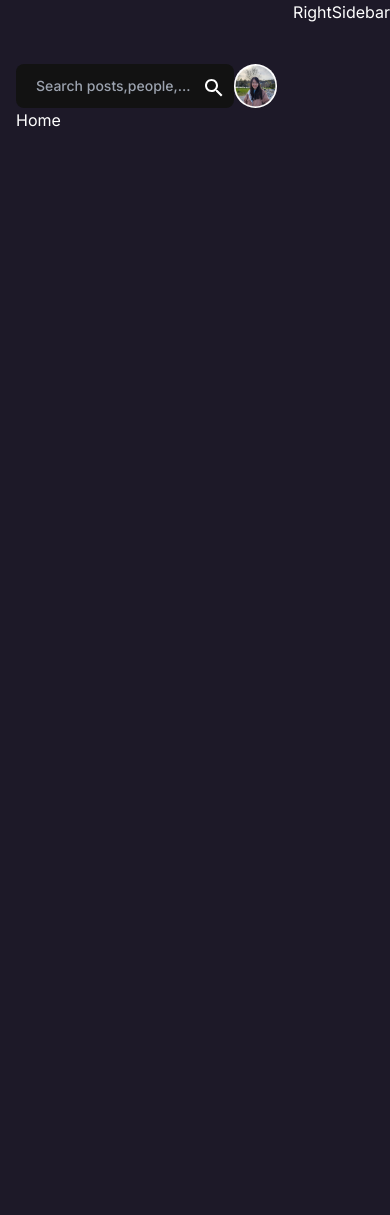
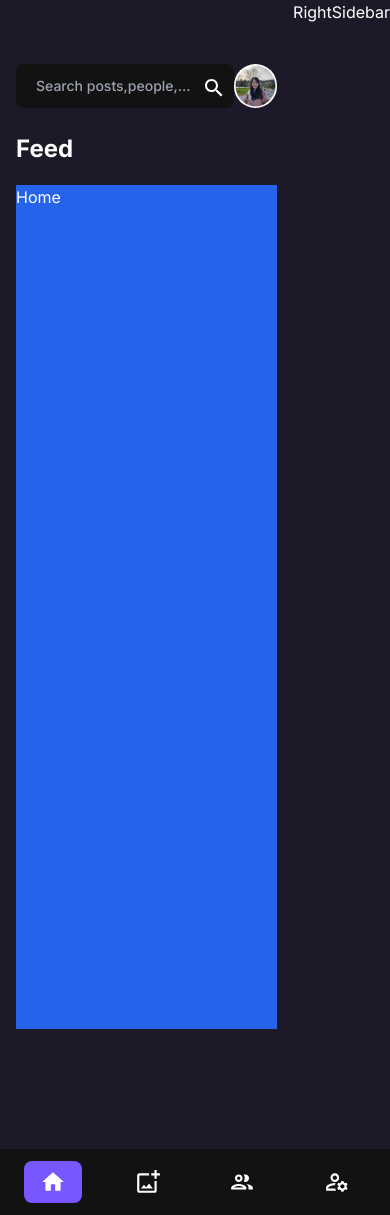
Before and after one commit to pula-ashok/vibezone-clerk, a Next.js app: page / in a window 390 px wide. Before the commit the page ends 844 px from the top, so only its background shows below. Built offline with nearby package versions, Linux system fonts and the light colour scheme; no server answers.

Commit message:
bottombar completed

```diff
--- a/src/app/(root)/layout.jsx
+++ b/src/app/(root)/layout.jsx
@@ -4,7 +4,7 @@ import { ClerkProvider } from "@clerk/nextjs";
 import LeftSidebar from "@components/layout/LeftSidebar";
 import MainContainer from "@components/layout/MainContainer";
 import RightSidebar from "@components/layout/RightSidebar";
-import Topbar from "@components/layout/Topbar";
+import Bottombar from "@components/layout/Bottombar";
 
 const inter=Inter({subsets:["latin"]})
 export const metadata = {
@@ -24,6 +24,7 @@ export default function RootLayout({ children }) {
           </MainContainer>
           <RightSidebar/>
         </main>
+        <Bottombar/>
       </body>
     </html>
     </ClerkProvider>
--- a/src/components/layout/Bottombar.jsx
+++ b/src/components/layout/Bottombar.jsx
@@ -1,9 +1,23 @@
+'use client'
+import { sidebarLinks } from '@constants'
+import Link from 'next/link'
+import { usePathname } from 'next/navigation'
 import React from 'react'
 
-const Bottombar = () => {
+const Menu = () => {
+  const pathname=usePathname()
   return (
-    <div>Bottombar</div>
+    <div className='flex bottom-0 z-20 w-full bg-dark-1 px-6 py-3 items-center justify-between md:hidden'>
+      {
+        sidebarLinks.map(link=>{
+          const isActive=pathname===link.route
+          return(
+            <Link href={link.route} className={`flex gap-2 items-center  py-2 px-4 rounded-lg ${isActive && 'bg-purple-1'}`}>{link.icon} <p className='text-light-1 text-small-medium max-sm:hidden'>{link.label}</p></Link>
+          )
+        })
+      }
+    </div>
   )
 }
 
-export default Bottombar
+export default Menu
--- a/src/components/layout/MainContainer.jsx
+++ b/src/components/layout/MainContainer.jsx
@@ -1,11 +1,23 @@
+'use client'
 import React from 'react'
 import Topbar from './Topbar'
+import { usePathname } from 'next/navigation'
+import { pageTitles } from '@constants'
 
-const MainContainer = ({children}) => {
+const MainContainer = ({ children }) => {
+  const currentPath=usePathname()
+  const regex=/^\/([^\/]+)/;
+  const firstPath=currentPath.match(regex)?currentPath.match(regex)[0]:currentPath
+  const title=pageTitles.find(page=>page.url===firstPath)?.title||''
   return (
     <section className='flex flex-col flex-1 max-w-3xl px-4 py-10 md:px-10 lg:px-4 xl:px-20'>
-      <Topbar/>
-      {children}
+      <Topbar />
+      <div className='mt-6 mb-20'>
+        <h1 className='mb-5 text-heading2-bold max-sm:text-heading3-bold text-light-1'>{title}</h1>
+        <div className='h-screen overflow-y-scroll custom-scrollbar bg-blue-600'>
+        {children}
+        </div>
+      </div>
     </section>
   )
 }
--- a/src/constants/index.js
+++ b/src/constants/index.js
@@ -6,3 +6,12 @@ export const sidebarLinks=[
     {icon:<GroupOutlined sx={{color:'white',fontSize:'26px'}}/>,label:'People',route:"/people"},
     {icon:<ManageAccountsOutlined sx={{color:'white',fontSize:'26px'}}/>,label:'Edit Profile',route:"/edit-profile"}
 ]
+export const pageTitles=[
+    {url:'/',title:'Feed'},
+    {url:'/edit-profile',title:'Edit Profile'},
+    {url:'/create-post',title:'Create Post'},
+    {url:'/edit-post',title:'Edit Post'},
+    {url:'/search',title:'Search'},
+    {url:'/saved-posts',title:'Saved Posts'},
+    {url:'/liked-posts',title:'Liked Posts'}
+]
```
